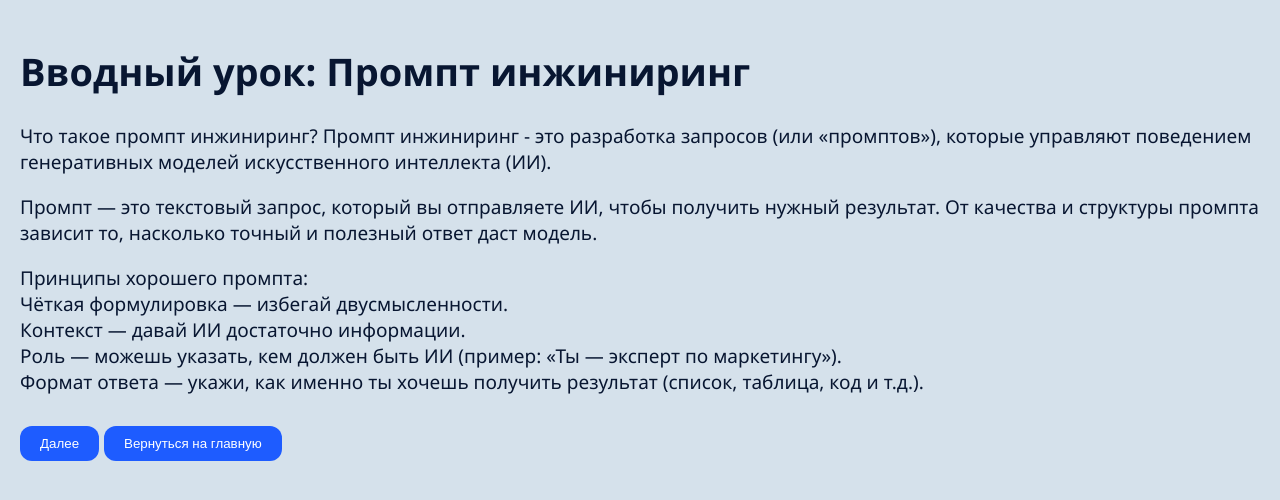
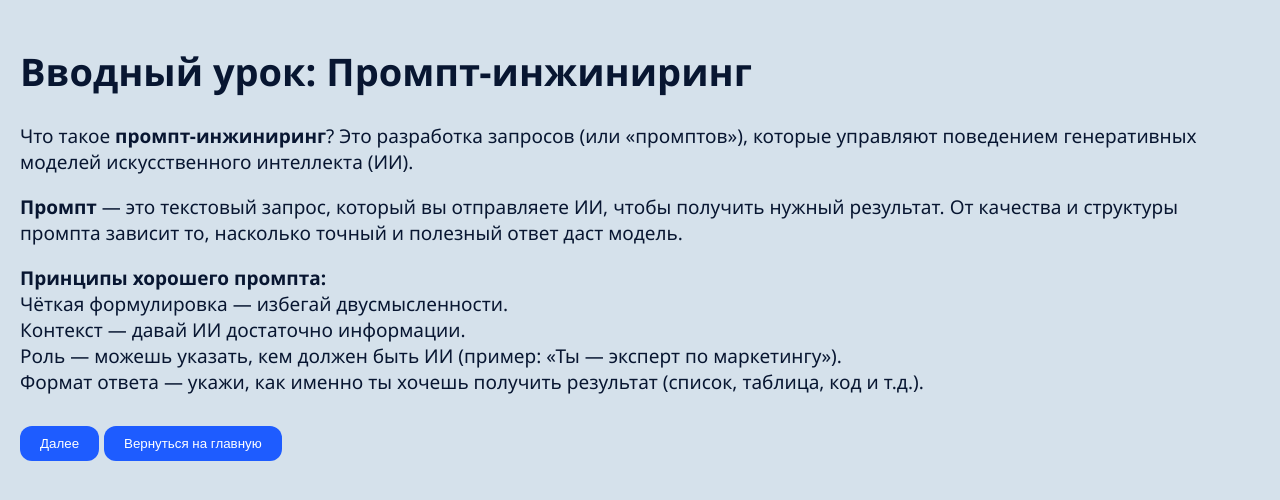
Before and after one commit to Lorikowka/NeroD-D, a plain HTML site: page public/app/lesson_0.html in a window 1280 px wide. Drawn offline with Linux system fonts and the light colour scheme.

Commit message:
Update lesson_0.html

```diff
--- a/public/app/lesson_0.html
+++ b/public/app/lesson_0.html
@@ -8,6 +8,7 @@ function completeLesson() {
       window.location.href = '/app/lesson_0.1.html';
     });
 }
+
 function stopLesson(){
   fetch('/save_progress?lesson=0')
     .then(() => {
@@ -16,10 +17,10 @@ function stopLesson(){
 }
 </script></head>
 <body>
-  <h1>Вводный урок: Промпт инжиниринг</h1>
-  <p class="big-text">Что такое промпт инжиниринг? Промпт инжиниринг - это разработка запросов (или «промптов»), которые управляют поведением генеративных моделей искусственного интеллекта (ИИ). </p>
-  <p class="big-text">Промпт — это текстовый запрос, который вы отправляете ИИ, чтобы получить нужный результат. От качества и структуры промпта зависит то, насколько точный и полезный ответ даст модель.</p>
-  <p class="big-text">Принципы хорошего промпта: <br>Чёткая формулировка — избегай двусмысленности. <br>Контекст — давай ИИ достаточно информации. <br>Роль — можешь указать, кем должен быть ИИ (пример: «Ты — эксперт по маркетингу»). <br>Формат ответа — укажи, как именно ты хочешь получить результат (список, таблица, код и т.д.).</p>
+  <h1>Вводный урок: Промпт-инжиниринг</h1>
+  <p class="big-text">Что такое <b>промпт-инжиниринг</b>? Это разработка запросов (или «промптов»), которые управляют поведением генеративных моделей искусственного интеллекта (ИИ). </p>
+  <p class="big-text"><b>Промпт</b> — это текстовый запрос, который вы отправляете ИИ, чтобы получить нужный результат. От качества и структуры промпта зависит то, насколько точный и полезный ответ даст модель.</p>
+  <p class="big-text"><b>Принципы хорошего промпта:</b> <br>Чёткая формулировка — избегай двусмысленности. <br>Контекст — давай ИИ достаточно информации. <br>Роль — можешь указать, кем должен быть ИИ (пример: «Ты — эксперт по маркетингу»). <br>Формат ответа — укажи, как именно ты хочешь получить результат (список, таблица, код и т.д.).</p>
   <button onclick="completeLesson()">Далее</button>
   <button onclick="stopLesson()">Вернуться на главную</button>
 </body></html>
```
